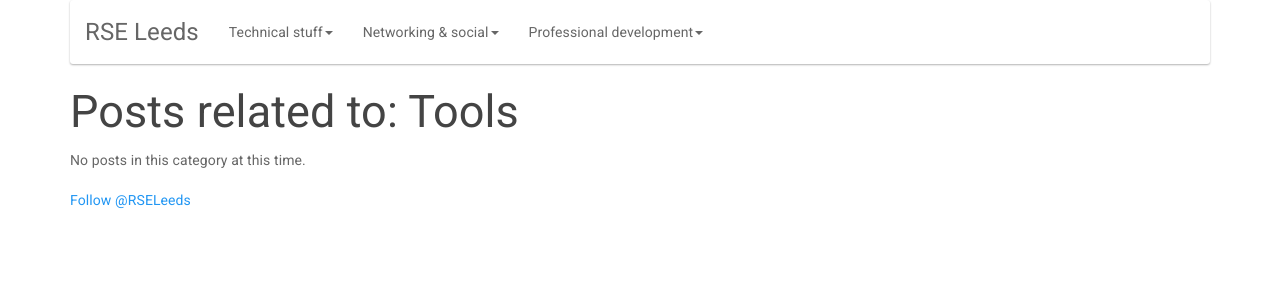
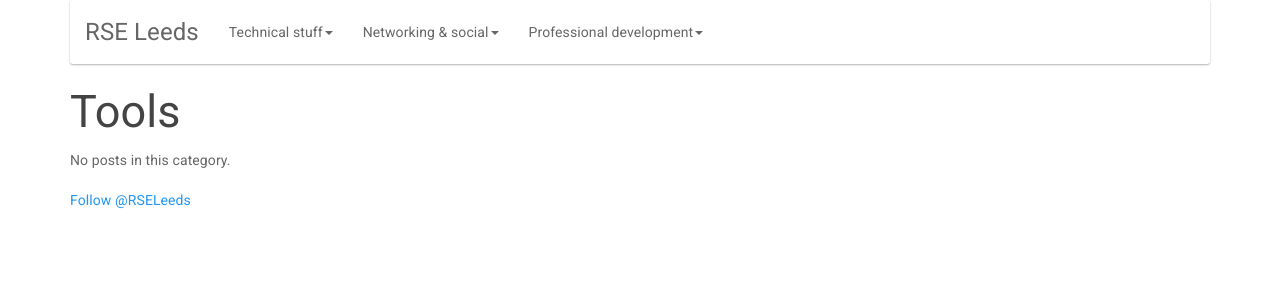
Before and after one commit to rseleeds/rseleeds.github.io, a Jekyll site: the page built from category/tools.html, in a window 1280 px wide. Shown: the top 300 px of the page. Built offline with Jekyll 4.4.1, drawn with Linux system fonts in a browser that asks for light colours; nearby versions of some CDN libraries; comment, search, counter and statistics services are not loaded.

Commit message:
Tweaked template

```diff
--- a/_layouts/category.html
+++ b/_layouts/category.html
@@ -1,26 +1,26 @@
 ---
 layout: default
 ---
-<h2>Posts related to: {{ page.title }}</h2>
+<h2>{{ page.title }}</h2>
 
 {% unless page.content == '' %}
   <p>{{ page.content }}</p>
 {% endunless %}
 
 {% unless site.categories.[page.category] | size > 0 %}
-  <p>No posts in this category at this time.</p>
+  <p>No posts in this category.</p>
 {% endunless %}
 
 {% for post in site.categories.[page.category] %}
 <div class="post-preview">
     <a href="{{ post.url | prepend: site.baseurl }}">
-        <h2 class="post-title">
+        <h3 class="post-title">
             {{ post.title }}
-        </h2>
+        </h3>
         {% if post.subtitle %}
-        <h3 class="post-subtitle">
+        <h4 class="post-subtitle">
             {{ post.subtitle }}
-        </h3>
+        </h4>
         {% endif %}
     </a>
     <p class="post-meta">
```
